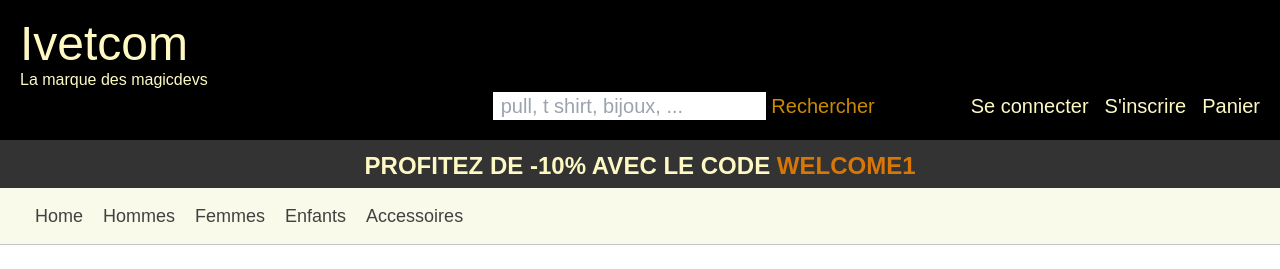
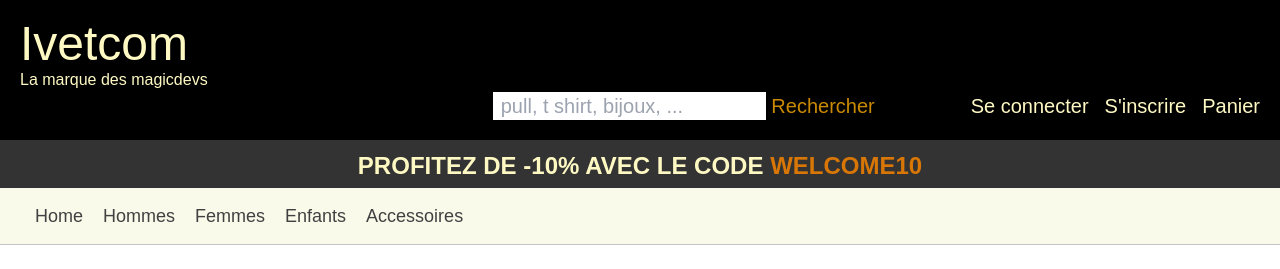
Before and after one commit to SoizicMM/vetcom, a Flask app: page /adm in a window 1280 px wide. Shown: the top 269 px of the page. Run offline with Flask 3, Linux system fonts and the light colour scheme; some libraries are stand-ins or nearby versions.

Commit message:
changement 10% code réduc

```diff
--- a/static/promo.js
+++ b/static/promo.js
@@ -1,12 +1,12 @@
 const title = document.querySelector(".promo");
-const txt = "Profitez de -10% avec le code WELCOME1";
+const txt = "Profitez de -10% avec le code WELCOME10";
 
 function typewriter(text, index) {
   if (index < text.length) {
     setTimeout(() => {
-      if (text.substring(index, index + 8) === 'WELCOME1') { // Vérifie si le mot entier est 'WELCOME1'
-        title.innerHTML += `<span style="color: #d97706;">${text.substring(index, index + 8)}</span>`;
-        index += 7; // Avance l'index de 7 caractères pour passer au prochain mot
+      if (text.substring(index, index + 9) === 'WELCOME10') { // Vérifie si le mot entier est 'WELCOME10'
+        title.innerHTML += `<span style="color: #d97706;">${text.substring(index, index + 9)}</span>`;
+        index += 8; // Avance l'index de 8 caractères pour passer au prochain mot
       } else {
         title.innerHTML += `<span>${text[index]}</span>`;
       }
--- a/templates/base.html
+++ b/templates/base.html
@@ -94,7 +94,7 @@
       </header>
         <!-- CODE PROMO -->
       <section class="bg-[#333] h-12">
-        <p class="text-center text-2xl text-yellow-100 promo" aria-label="Profiter de -10% avec le code WELCOME1"></p>
+        <p class="text-center text-2xl text-yellow-100 promo" aria-label="Profiter de -10% avec le code WELCOME10"></p>
       </section>
       <!-- MENU CATEGORIES -->
       <nav class="categories">
```
